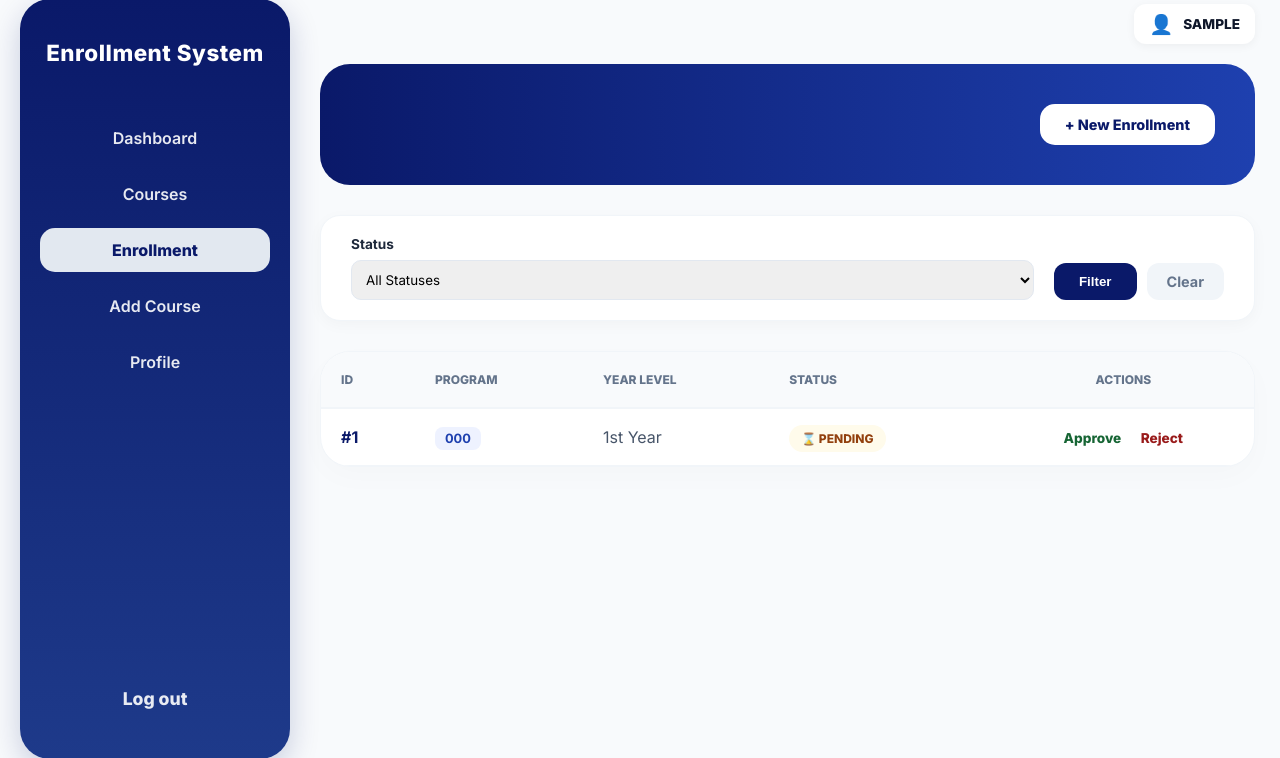
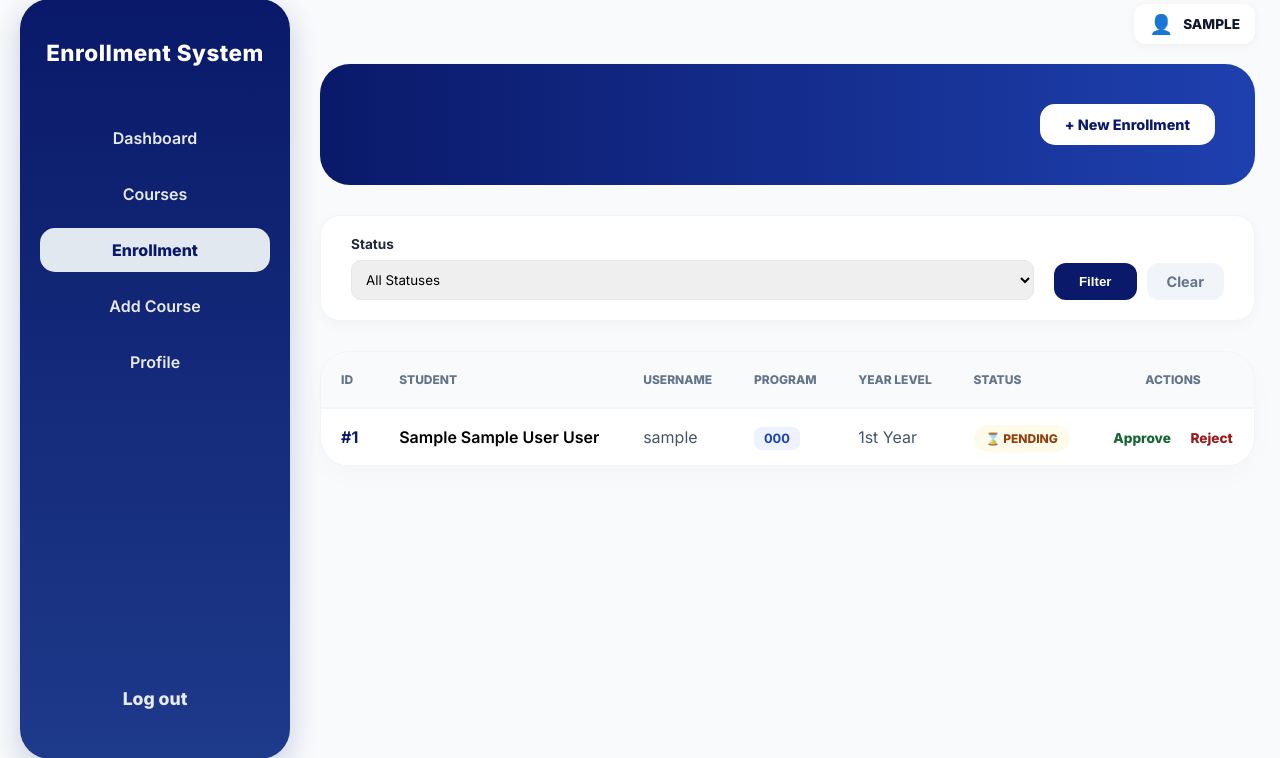
Before and after one commit to ramosjarod04-creator/enrollment, a Django app: page /enrollments/ in a window 1280 px wide. Shown: the part 21-779 px from the top of the page. Run offline with Django 5.2, Linux system fonts and the light colour scheme; a user stored in the database is signed in; tables that the repository leaves empty hold one stand-in row (values such as "Sample post"); parts of the project's set-up code (start-up, migrations or seed data) failed here and were passed over.

Commit message:
Update enrollment_list.html

```diff
--- a/enrollments/templates/enrollments/enrollment_list.html
+++ b/enrollments/templates/enrollments/enrollment_list.html
@@ -128,7 +128,7 @@
         <thead>
             <tr style="background: #f8fafc; border-bottom: 2px solid #f1f5f9;">
                 <th style="padding: 20px; color: #64748b; font-weight: 800; font-size: 0.75rem; text-transform: uppercase;">ID</th>
-                {% if user.is_staff and view_mode == 'all' %}
+                {% if user.is_staff %}
                 <th style="padding: 20px; color: #64748b; font-weight: 800; font-size: 0.75rem; text-transform: uppercase;">Student</th>
                 <th style="padding: 20px; color: #64748b; font-weight: 800; font-size: 0.75rem; text-transform: uppercase;">Username</th>
                 {% endif %}
@@ -142,7 +142,7 @@
             {% for enrollment in enrollments %}
             <tr style="border-bottom: 1px solid #f1f5f9;">
                 <td data-label="ID" style="padding: 18px 20px; font-weight: 700; color: #0a1969;">#{{ enrollment.enrollment_id }}</td>
-                {% if user.is_staff and view_mode == 'all' %}
+                {% if user.is_staff %}
                 <td data-label="Student" style="padding: 18px 20px; font-weight: 600;">{{ enrollment.student.get_full_name }}</td>
                 <td data-label="Username" style="padding: 18px 20px; color: #475569;">{{ enrollment.student.user.username }}</td>
                 {% endif %}
@@ -175,7 +175,7 @@
             </tr>
             {% empty %}
             <tr>
-                <td colspan="7" style="padding: 50px; text-align: center; color: #94a3b8; font-weight: 600;">No enrollments found.</td>
+                <td colspan="8" style="padding: 50px; text-align: center; color: #94a3b8; font-weight: 600;">No enrollments found.</td>
             </tr>
             {% endfor %}
         </tbody>
```
